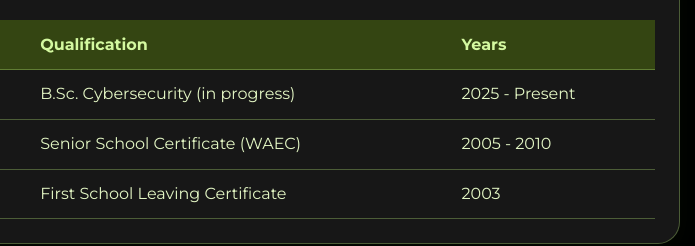
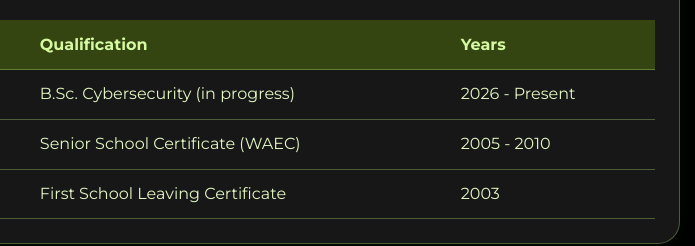
Before and after one commit to EtaraAmana/Amana-portfolio, a plain HTML site: page about.html in a window 1280 px wide. Shown: the part 222-468 px from the top of the page, 490-1185 px from the left. Drawn offline with Linux system fonts and the light colour scheme.

Commit message:
Update about.html

```diff
--- a/about.html
+++ b/about.html
@@ -37,7 +37,7 @@
             <tr><th>Institution</th><th>Qualification</th><th>Years</th></tr>
           </thead>
           <tbody>
-            <tr><td>Miva Open University</td><td>B.Sc. Cybersecurity (in progress)</td><td>2025 - Present</td></tr>
+            <tr><td>Miva Open University</td><td>B.Sc. Cybersecurity (in progress)</td><td>2026 - Present</td></tr>
             <tr><td>Desu Secondary School Oron</td><td>Senior School Certificate (WAEC)</td><td>2005 - 2010</td></tr>
             <tr><td>Royal International Schools</td><td>First School Leaving Certificate</td><td>2003</td></tr>
           </tbody>
```
